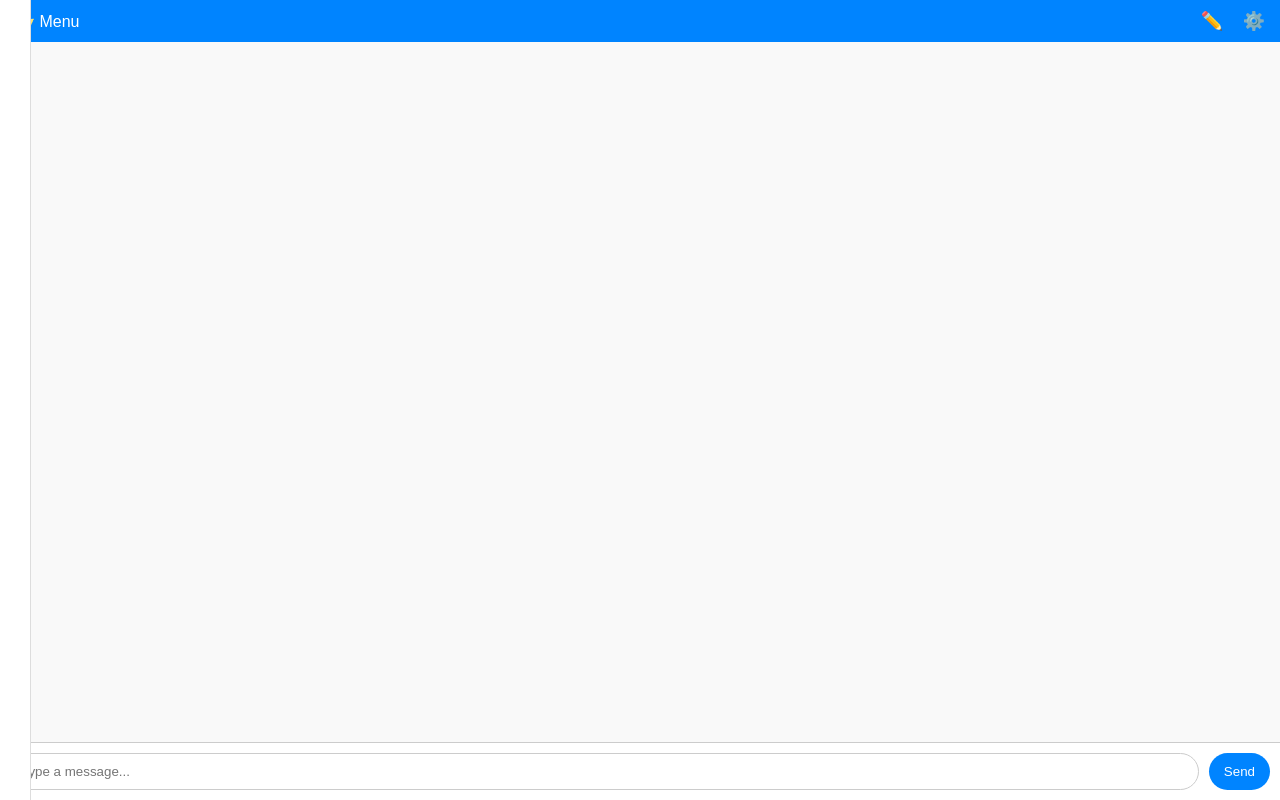
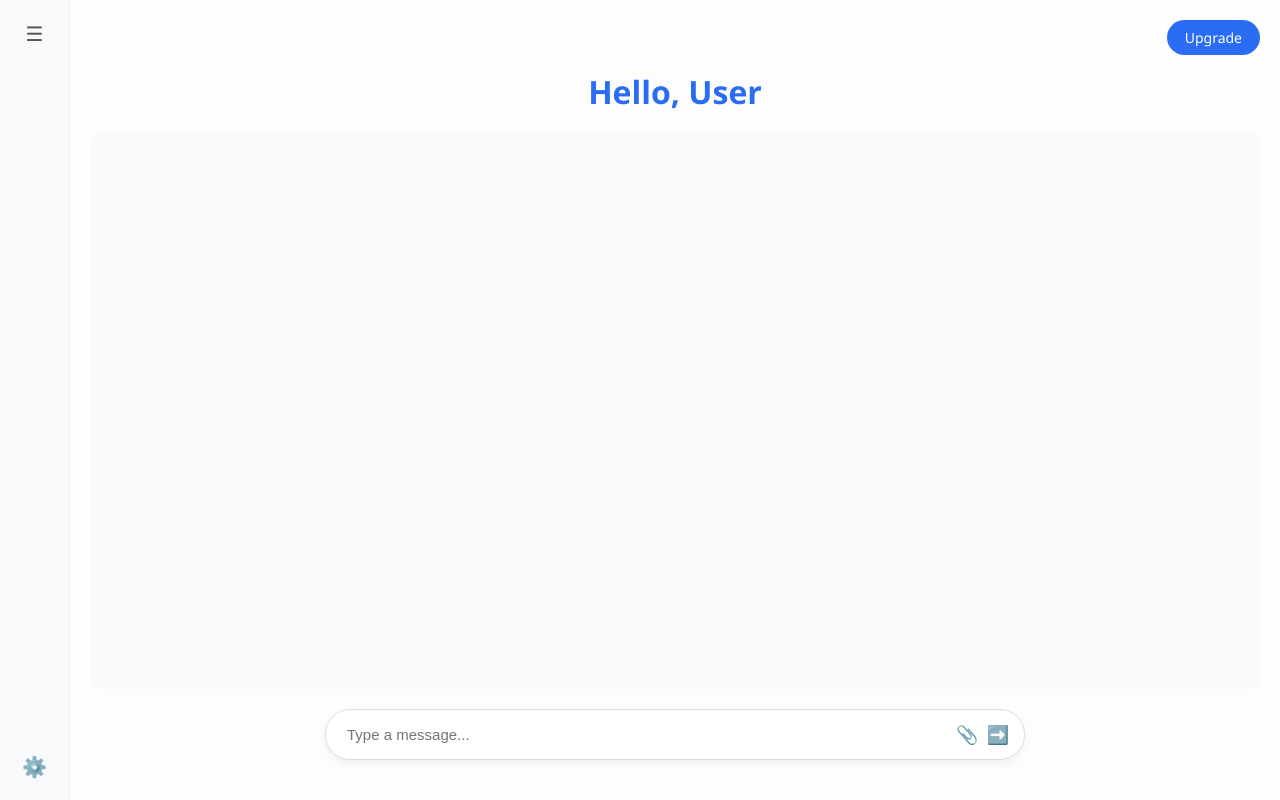
Before and after one commit to ajayyanshu/Sofia-Project, a Flask app: page / in a window 1280 px wide. Run offline with Flask 3, Linux system fonts and the light colour scheme.

Commit message:
Update index.html

```diff
--- a/templates/index.html
+++ b/templates/index.html
@@ -3,212 +3,275 @@
 <head>
   <meta charset="UTF-8">
   <meta name="viewport" content="width=device-width, initial-scale=1.0">
-  <title>AI ChatBot</title>
+  <title>AI Chatbot - Gemini Style</title>
   <style>
+    * { margin: 0; padding: 0; box-sizing: border-box; }
     body {
-      margin: 0;
-      font-family: Arial, sans-serif;
-      background: #f9f9f9;
+      font-family: 'Segoe UI', sans-serif;
+      background: #fdfdfd;
+      color: #333;
+      display: flex;
+      min-height: 100vh;
+    }
+
+    /* Sidebar */
+    .sidebar {
+      position: fixed;
+      top: 0;
+      left: 0;
+      width: 70px;
+      height: 100%;
+      background: #f8f9fb;
+      border-right: 1px solid #eee;
+      padding: 20px 10px;
       display: flex;
       flex-direction: column;
+      align-items: center;
+      justify-content: space-between; /* keep last item at bottom */
+      transition: width 0.3s ease;
+      overflow: hidden;
+    }
+    .sidebar.open {
+      width: 200px; /* expand on click */
+      align-items: flex-start;
+      padding-left: 15px;
+    }
+    .sidebar-top {
+      display: flex;
+      flex-direction: column;
+      align-items: center;
+      gap: 20px;
+      width: 100%;
+    }
+    .sidebar.open .sidebar-top {
+      align-items: flex-start;
+    }
+    .sidebar a { text-decoration: none; color: #555; font-size: 20px; cursor: pointer; }
+
+    /* Main */
+    .main {
+      margin-left: 70px;
+      flex: 1;
+      display: flex;
+      flex-direction: column;
+      padding: 20px;
+      position: relative;
       height: 100vh;
+      transition: margin-left 0.3s ease;
+    }
+    .main.shifted { margin-left: 200px; }
+
+    .main h1 {
+      font-size: 2rem;
+      color: #2a6cf4;
+      text-align: center;
+      margin-top: 50px;
+      margin-bottom: 20px;
     }
 
-    /* 🔹 Top Navbar */
-    .navbar {
-      display: flex;
-      justify-content: space-between;
-      align-items: center;
-      background: #0084ff;
-      color: white;
-      padding: 10px 15px;
-    }
-    .navbar .icons span {
-      margin-left: 15px;
-      cursor: pointer;
-      font-size: 18px;
-    }
-
-    /* 🔹 Sidebar */
-    .sidebar {
-      position: fixed;
-      left: -250px;
-      top: 0;
-      width: 250px;
-      height: 100%;
-      background: #fff;
-      border-right: 1px solid #ddd;
-      padding: 15px;
-      transition: 0.3s;
-      overflow-y: auto;
-    }
-    .sidebar.active {
-      left: 0;
-    }
-    .sidebar h3 {
-      margin-top: 0;
-      color: #0084ff;
-    }
-    .sidebar ul {
-      list-style: none;
-      padding: 0;
-    }
-    .sidebar ul li {
-      padding: 8px;
-      border-bottom: 1px solid #eee;
-      cursor: pointer;
-    }
-    .sidebar ul li:hover {
-      background: #f0f0f0;
-    }
-
-    /* 🔹 Chat Area */
-    .chat-container {
+    /* Chat Area */
+    .chat-area {
       flex: 1;
       overflow-y: auto;
-      padding: 10px;
+      padding: 20px;
       display: flex;
       flex-direction: column;
+      gap: 10px;
+      background: #fafafa;
+      border-radius: 10px;
     }
     .message {
       max-width: 70%;
-      padding: 10px;
-      margin: 5px;
-      border-radius: 10px;
-      word-wrap: break-word;
+      padding: 12px 15px;
+      border-radius: 15px;
+      font-size: 15px;
+      line-height: 1.4;
     }
-    .user {
+    .sent {
       align-self: flex-end;
-      background: #0084ff;
-      color: white;
+      background: #2a6cf4;
+      color: #fff;
+      border-bottom-right-radius: 5px;
     }
-    .bot {
+    .received {
       align-self: flex-start;
-      background: #e4e6eb;
-      color: black;
+      background: #f1f1f1;
+      color: #333;
+      border-bottom-left-radius: 5px;
     }
     .thinking {
       font-style: italic;
-      color: #666;
+      color: gray;
     }
 
-    /* 🔹 Input Box */
-    .input-box {
+    /* Input Box */
+    .chat-input {
       display: flex;
-      padding: 10px;
-      border-top: 1px solid #ccc;
-      background: white;
+      align-items: center;
+      background: #fff;
+      border: 1px solid #ddd;
+      border-radius: 25px;
+      padding: 10px 15px;
+      margin: 20px auto;
+      max-width: 700px;
+      width: 100%;
+      box-shadow: 0 4px 8px rgba(0,0,0,0.05);
     }
-    .input-box input {
+    .chat-input input {
       flex: 1;
-      padding: 10px;
-      border: 1px solid #ccc;
+      border: none;
+      outline: none;
+      font-size: 15px;
+      background: transparent;
+      padding: 6px;
+    }
+    .chat-input button {
+      border: none;
+      background: none;
+      cursor: pointer;
+      font-size: 18px;
+      margin-left: 8px;
+      color: #2a6cf4;
+      transition: 0.2s;
+    }
+    .chat-input button:hover { color: #184ec7; }
+
+    /* Upgrade */
+    .upgrade {
+      position: absolute;
+      top: 20px;
+      right: 20px;
+      background: #2a6cf4;
+      color: #fff;
+      padding: 8px 18px;
       border-radius: 20px;
-      outline: none;
+      text-decoration: none;
+      font-size: 14px;
+      transition: 0.3s ease;
     }
-    .input-box button {
-      margin-left: 10px;
-      padding: 10px 15px;
-      background: #0084ff;
-      color: white;
-      border: none;
-      border-radius: 20px;
-      cursor: pointer;
-    }
-    .input-box button:hover {
-      background: #006edc;
-    }
+    .upgrade:hover { background: #184ec7; }
 
-    /* Mobile Responsive */
-    @media (max-width: 600px) {
-      .message { max-width: 85%; }
-      .sidebar { width: 200px; }
+    /* Mobile */
+    @media (max-width: 768px) {
+      body { flex-direction: column; }
+      .sidebar { flex-direction: row; width: 100%; height: 60px; border-right: none; border-bottom: 1px solid #eee; justify-content: space-between; }
+      .sidebar.open { width: 100%; height: auto; flex-direction: column; }
+      .sidebar-top { flex-direction: row; gap: 20px; }
+      .main { margin-left: 0; margin-top: 60px; height: calc(100vh - 60px); }
+      .chat-input {
+        position: fixed;
+        bottom: 0;
+        left: 0;
+        right: 0;
+        margin: 0;
+        border-radius: 0;
+      }
+      .chat-area { margin-bottom: 60px; }
+      .main.shifted { margin-left: 0; }
     }
   </style>
 </head>
 <body>
-  <!-- 🔹 Navbar -->
-  <div class="navbar">
-    <span style="cursor:pointer;" onclick="toggleSidebar()">📂 Menu</span>
-    <div class="icons">
-      <span>✏️</span>
-      <span>⚙️</span>
+
+  <!-- Sidebar -->
+  <div class="sidebar" id="sidebar">
+    <div class="sidebar-top">
+      <a id="menuBtn">☰</a>
+    </div>
+    <a href="#">⚙️</a>
+  </div>
+
+  <!-- Main -->
+  <div class="main" id="mainContent">
+    <a href="#" class="upgrade">Upgrade</a>
+    <h1>Hello, User </h1>
+
+    <!-- Chat Area -->
+    <div class="chat-area" id="chatArea"></div>
+
+    <!-- Input -->
+    <div class="chat-input">
+      <input type="text" id="userInput" placeholder="Type a message...">
+
+      <!-- File upload (hidden input + label) -->
+      <input type="file" id="fileInput" style="display:none" />
+      <button id="fileBtn" title="Attach File">📎</button>
+
+      <button id="sendBtn" title="Send">➡️</button>
     </div>
   </div>
 
-  <!-- 🔹 Sidebar -->
-  <div class="sidebar" id="sidebar">
-    <h3>Chat History</h3>
-    <ul id="history-list"></ul>
-  </div>
+  <script>
+    const API_KEY = "YOUR_GOOGLE_API_KEY";
+    const chatArea = document.getElementById("chatArea");
+    const userInput = document.getElementById("userInput");
+    const sendBtn = document.getElementById("sendBtn");
+    const fileBtn = document.getElementById("fileBtn");
+    const fileInput = document.getElementById("fileInput");
+    const sidebar = document.getElementById("sidebar");
+    const menuBtn = document.getElementById("menuBtn");
+    const mainContent = document.getElementById("mainContent");
 
-  <!-- 🔹 Chat Container -->
-  <div class="chat-container" id="chat-container"></div>
-
-  <!-- 🔹 Input Box -->
-  <div class="input-box">
-    <input type="text" id="user-input" placeholder="Type a message...">
-    <button onclick="sendMessage()">Send</button>
-  </div>
-
-  <script>
-    const chatContainer = document.getElementById("chat-container");
-    const historyList = document.getElementById("history-list");
-
-    // ✅ Load chat history from localStorage
-    let chatHistory = JSON.parse(localStorage.getItem("chatHistory")) || [];
-    chatHistory.forEach(msg => addMessage(msg.text, msg.sender, false));
-
-    function toggleSidebar() {
-      document.getElementById("sidebar").classList.toggle("active");
-      loadHistory();
+    function addMessage(text, type) {
+      const msg = document.createElement("div");
+      msg.classList.add("message", type);
+      msg.textContent = text;
+      chatArea.appendChild(msg);
+      chatArea.scrollTop = chatArea.scrollHeight;
+      return msg;
     }
 
-    function addMessage(text, sender, save=true) {
-      const message = document.createElement("div");
-      message.classList.add("message", sender);
-      message.textContent = text;
-      chatContainer.appendChild(message);
-      chatContainer.scrollTop = chatContainer.scrollHeight;
-
-      if (save) {
-        chatHistory.push({ text, sender });
-        localStorage.setItem("chatHistory", JSON.stringify(chatHistory));
+    async function getAIResponse(prompt) {
+      try {
+        const response = await fetch(
+          "https://generativelanguage.googleapis.com/v1beta/models/gemini-pro:generateContent?key=" + API_KEY,
+          {
+            method: "POST",
+            headers: { "Content-Type": "application/json" },
+            body: JSON.stringify({
+              contents: [{ role: "user", parts: [{ text: prompt }] }]
+            })
+          }
+        );
+        const data = await response.json();
+        return data?.candidates?.[0]?.content?.parts?.[0]?.text || "⚠️ No response from AI.";
+      } catch (error) {
+        return "❌ Error: " + error.message;
       }
     }
 
-    function sendMessage() {
-      const input = document.getElementById("user-input");
-      const text = input.value.trim();
-      if (text === "") return;
-      addMessage(text, "user");
-      input.value = "";
+    sendBtn.addEventListener("click", async () => {
+      const text = userInput.value.trim();
+      if (text !== "") {
+        addMessage(text, "sent");
+        userInput.value = "";
 
-      // Thinking animation
-      const thinkingMessage = document.createElement("div");
-      thinkingMessage.classList.add("message", "bot", "thinking");
-      thinkingMessage.textContent = "Thinking...";
-      chatContainer.appendChild(thinkingMessage);
-      chatContainer.scrollTop = chatContainer.scrollHeight;
+        const thinkingMsg = addMessage("⏳ Thinking...", "received thinking");
+        const reply = await getAIResponse(text);
 
-      // Fake AI response (replace with API call)
-      setTimeout(() => {
-        thinkingMessage.remove();
-        addMessage("🤖 AI Reply: " + text, "bot");
-      }, 1500);
-    }
+        thinkingMsg.textContent = "🤖 " + reply;
+        thinkingMsg.classList.remove("thinking");
+      }
+    });
 
-    function loadHistory() {
-      historyList.innerHTML = "";
-      chatHistory.forEach((msg, index) => {
-        if (msg.sender === "user") {
-          const li = document.createElement("li");
-          li.textContent = msg.text;
-          li.onclick = () => alert("You said: " + msg.text);
-          historyList.appendChild(li);
-        }
-      });
-    }
+    userInput.addEventListener("keypress", (e) => {
+      if(e.key === "Enter") sendBtn.click();
+    });
+
+    fileBtn.addEventListener("click", () => fileInput.click());
+
+    fileInput.addEventListener("change", () => {
+      if (fileInput.files.length > 0) {
+        const file = fileInput.files[0];
+        addMessage("📎 Uploaded: " + file.name, "sent");
+      }
+    });
+
+    // ☰ Toggle Sidebar
+    menuBtn.addEventListener("click", () => {
+      sidebar.classList.toggle("open");
+      mainContent.classList.toggle("shifted");
+    });
   </script>
 </body>
 </html>
```
